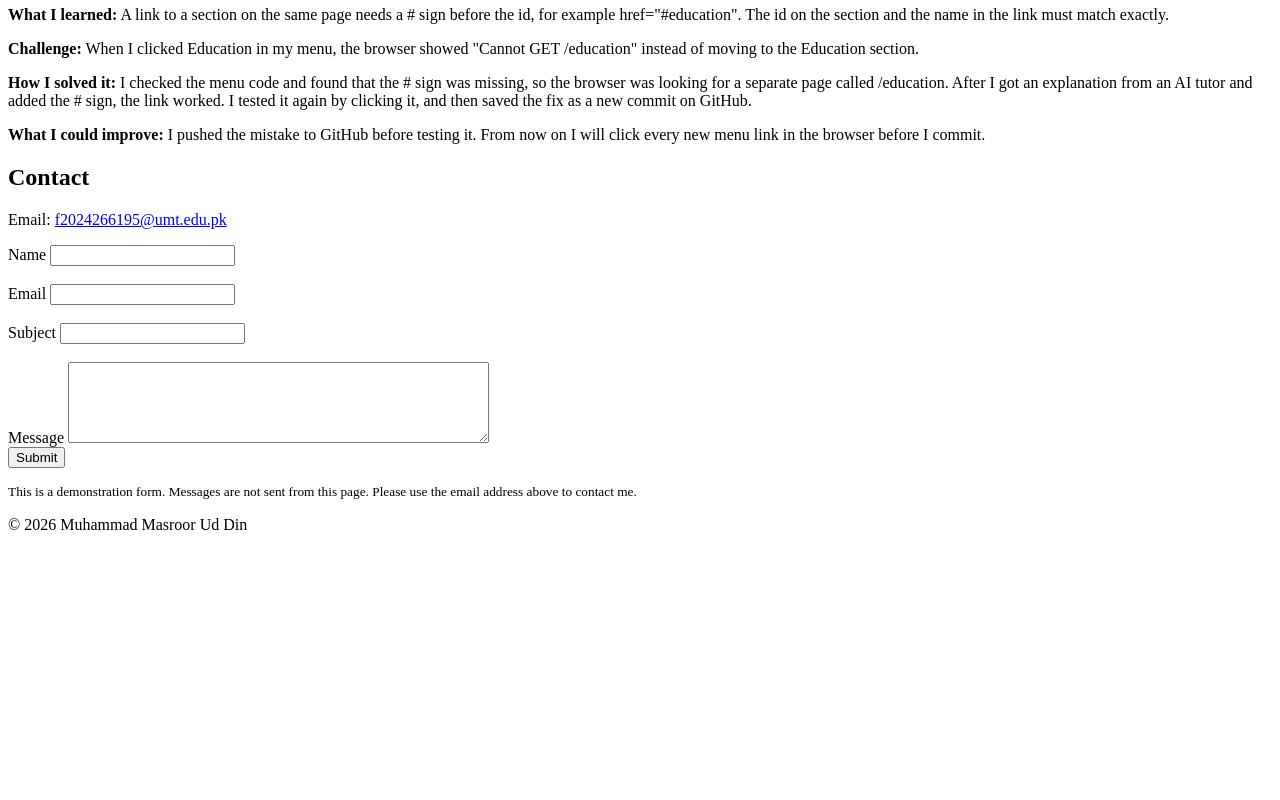
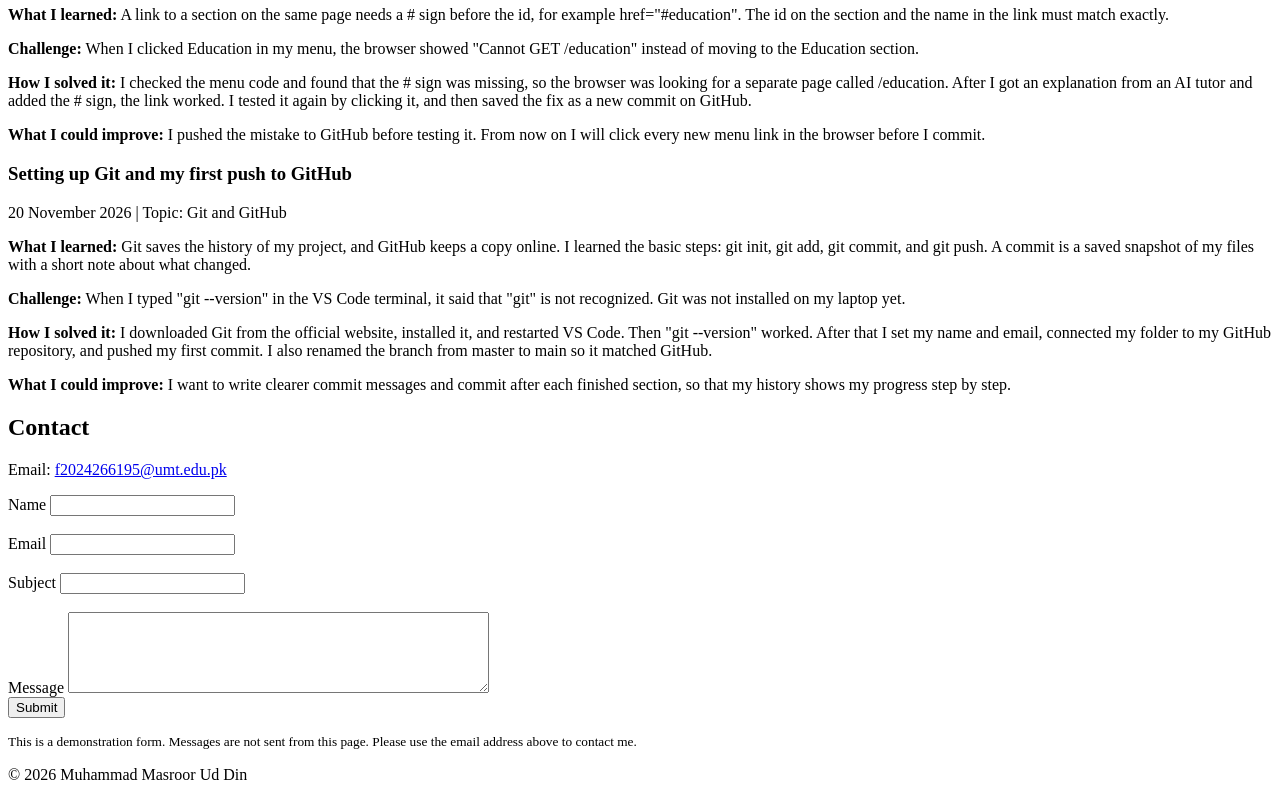
Before and after one commit to masroor-moon/portfolio, a plain HTML site: page index.html in a window 1280 px wide. Shown: the part 1902-2702 px from the top of the page. Before the commit the page ends 2452 px from the top, so only its background shows below. Drawn offline with Linux system fonts and the light colour scheme.

Commit message:
updated journal again

```diff
--- a/index.html
+++ b/index.html
@@ -149,6 +149,16 @@
             <p><strong>How I solved it:</strong> I checked the menu code and found that the # sign was missing, so the browser was looking for a separate page called /education. After I got an explanation from an AI tutor and added the # sign, the link worked. I tested it again by clicking it, and then saved the fix as a new commit on GitHub.</p>
             <p><strong>What I could improve:</strong> I pushed the mistake to GitHub before testing it. From now on I will click every new menu link in the browser before I commit.</p>
         </article>
+        <article>
+            <h3>Setting up Git and my first push to GitHub</h3>
+            <p><time datetime="2026-11-20">20 November 2026</time> | Topic: Git and GitHub</p>
+            <p><strong>What I learned:</strong> Git saves the history of my project, and GitHub keeps a copy online. I learned the basic steps: git init, git add, git commit, and git push. A commit is a saved snapshot of my files with a short note about what changed.</p>
+            <p><strong>Challenge:</strong> When I typed "git --version" in the VS Code terminal, it said that "git" is not recognized. Git was not installed on my laptop yet.</p>
+            <p><strong>How I solved it:</strong> I downloaded Git from the official website, installed it, and restarted VS Code. Then "git --version" worked. After that I set my name and email, connected my folder to my GitHub repository, and pushed my first commit. I also renamed the branch from master to main so it matched GitHub.</p>
+            <p><strong>What I could improve:</strong> I want to write clearer commit messages and commit after each finished section, so that my history shows my progress step by step.</p>
+        </article>
+
+
     </section>
 
         <section id="contact">
```
Lines whose indentation alone changed are shown as unchanged.
